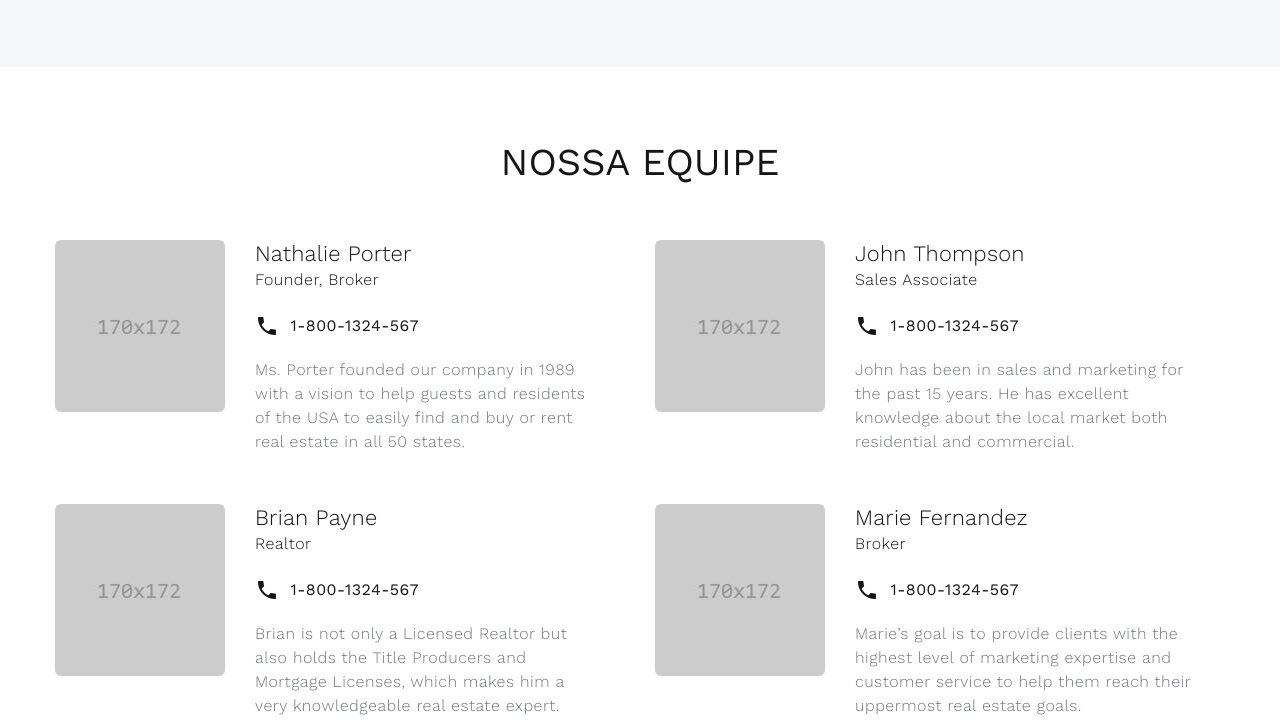
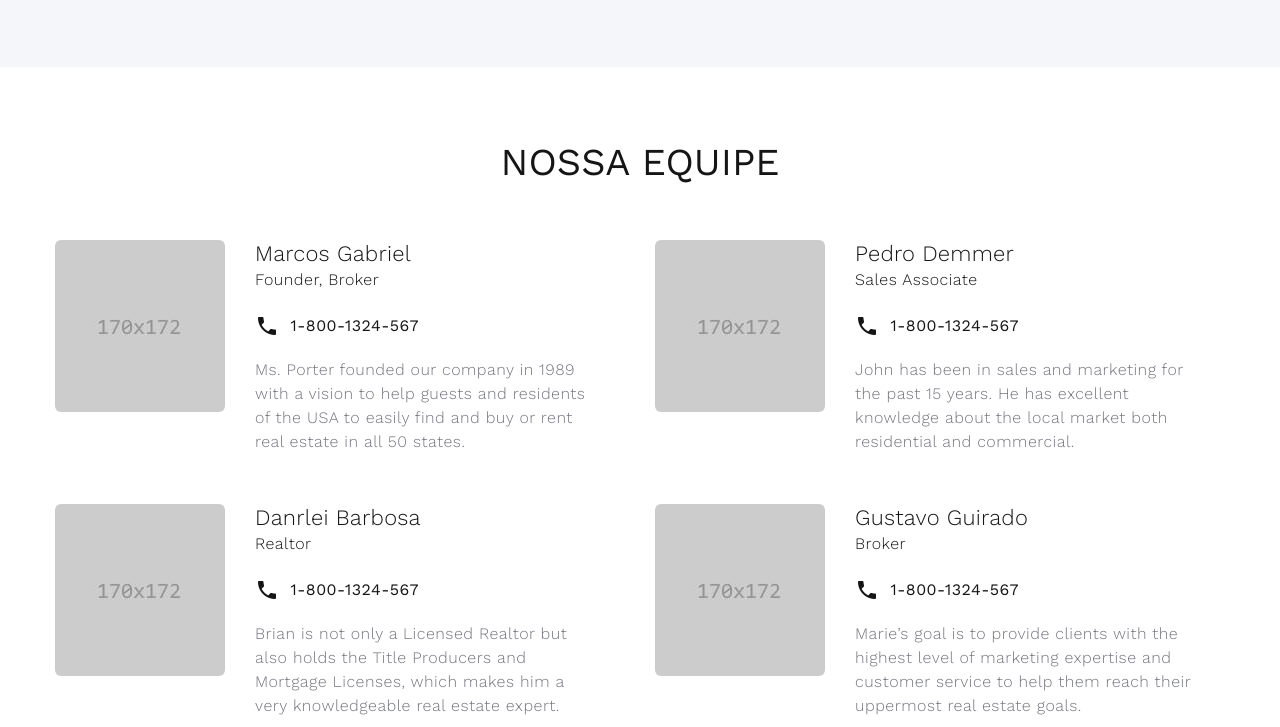
Before and after one commit to Dann014/Projeto-SENAC, a plain HTML site: page about-us.html in a window 1280 px wide. Shown: the part 1349-2076 px from the top of the page. Drawn offline with nearby package versions, Linux system fonts and the light colour scheme.

Commit message:
nossa equipe

```diff
--- a/about-us.html
+++ b/about-us.html
@@ -99,7 +99,7 @@
           <div class="row row-50 justify-content-center justify-content-lg-between flex-lg-row-reverse">
             <div class="col-md-10 col-lg-6 col-xl-5">
               <h3 class="text-uppercase">Nossa Historia</h3>
-              <p class="about-subtitle">Da pra colocar mais coisa aqui, basta acreditar, sed do eiusmod tempor incididunt ut labore et dolore magna aliqua.</p>
+              <p class="about-subtitle">Da pra colocar mais coisa aqui, sed do eiusmod tempor incididunt ut labore et dolore magna aliqua.</p>
               <p>Nosso Residencial de Casas de Repouso para Idosos oferece um ambiente acolhedor e seguro, onde os residentes recebem cuidados personalizados e atenção individualizada. Com uma equipe dedicada e instalações adaptadas, proporcionamos uma experiência enriquecedora, promovendo o bem-estar físico, emocional e social dos idosos.</p>
             </div>
             <div class="col-md-10 col-lg-6 col-xl-6"><img class="img-responsive" src="images/careers-1-570x388.jpg" alt="" width="570" height="388"/>
@@ -166,7 +166,7 @@
                 <figure class="profile-creative-figure"><img class="profile-creative-image" src="images/team-1-270x273.jpg" alt="" width="270" height="273"/>
                 </figure>
                 <div class="profile-creative-main">
-                  <h5 class="profile-creative-title"><a href="#">Nathalie Porter</a></h5>
+                  <h5 class="profile-creative-title"><a href="#">Marcos Gabriel</a></h5>
                   <p class="profile-creative-position">Founder, Broker</p>
                   <div class="profile-creative-contacts">
                     <div class="object-inline"><span class="icon novi-icon icon-md mdi mdi-phone"></span><a href="tel:#">1-800-1324-567</a></div>
@@ -181,7 +181,7 @@
                 <figure class="profile-creative-figure"><img class="profile-creative-image" src="images/team-2-270x273.jpg" alt="" width="270" height="273"/>
                 </figure>
                 <div class="profile-creative-main">
-                  <h5 class="profile-creative-title"><a href="#">John Thompson</a></h5>
+                  <h5 class="profile-creative-title"><a href="#">Pedro Demmer</a></h5>
                   <p class="profile-creative-position">Sales Associate</p>
                   <div class="profile-creative-contacts">
                     <div class="object-inline"><span class="icon novi-icon icon-md mdi mdi-phone"></span><a href="tel:#">1-800-1324-567</a></div>
@@ -196,7 +196,7 @@
                 <figure class="profile-creative-figure"><img class="profile-creative-image" src="images/team-3-270x273.jpg" alt="" width="270" height="273"/>
                 </figure>
                 <div class="profile-creative-main">
-                  <h5 class="profile-creative-title"><a href="#">Brian Payne</a></h5>
+                  <h5 class="profile-creative-title"><a href="#">Danrlei Barbosa</a></h5>
                   <p class="profile-creative-position">Realtor</p>
                   <div class="profile-creative-contacts">
                     <div class="object-inline"><span class="icon novi-icon icon-md mdi mdi-phone"></span><a href="tel:#">1-800-1324-567</a></div>
@@ -211,7 +211,7 @@
                 <figure class="profile-creative-figure"><img class="profile-creative-image" src="images/team-4-270x273.jpg" alt="" width="270" height="273"/>
                 </figure>
                 <div class="profile-creative-main">
-                  <h5 class="profile-creative-title"><a href="#">Marie Fernandez</a></h5>
+                  <h5 class="profile-creative-title"><a href="#">Gustavo Guirado</a></h5>
                   <p class="profile-creative-position">Broker</p>
                   <div class="profile-creative-contacts">
                     <div class="object-inline"><span class="icon novi-icon icon-md mdi mdi-phone"></span><a href="tel:#">1-800-1324-567</a></div>
```
